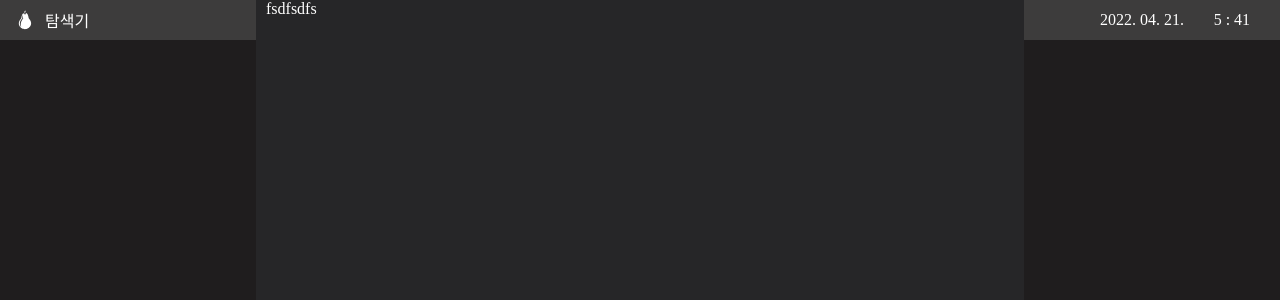
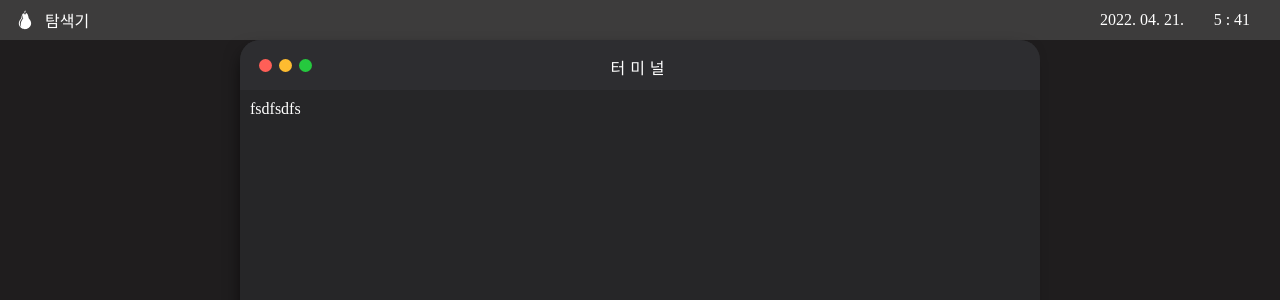
Before and after one commit to Doosies/portfolio, a React (Create React App) app in the folder front/: page / in a window 1280 px wide. Both pictures are taken after a click on the element "터미널". Shown: the top 300 px of the page. Built offline with nearby package versions, Linux system fonts and the light colour scheme.

Commit message:
기본 ui 버그 모두 수정

```diff
--- a/front/src/components/Window.tsx
+++ b/front/src/components/Window.tsx
@@ -2,7 +2,6 @@
 import styled from 'styled-components';
 import WindowMainPage from './WindowMainPage';
 import WindowTopbar from './WindowTopbar';
-import Draggable from './Draggable';
 import { ApplicationTypes } from '../enum/applicationTypes';
 import { useAppDispatch, useAppSelector } from '../modules/hooks';
 import { mouseDownWindow } from '../modules/window';
@@ -17,70 +16,82 @@
 const WindowBlock = styled.div`
     background-color: #262628;
     position: absolute;
+    border-radius: 20px;
+    box-shadow: -5px 5px 20px -10px black;
 
-    /* transition: all 10s ease-in-out; */
-    /* transform: scale(1.1); */
-    /* transform-origin: 50% 50%; */
-
-
-    @media screen and (max-width: 479px){
-        height: 100%;
-        width: 100%;
+    @media screen and (max-width: 1023px){
+        height: 80%;
+        width: 90%;
     }
-    @media screen and (min-width: 480px) {
-        height: 700px;
-        width: 60%;
-
-        bottom: 20%;
-        border-radius: 20px;
+    @media screen and (min-width: 1024px) {
+        height: 80%;
+        width: 800px;
     }
 `
 
 const Window = ({
     windowName, windowType, windowId, position
 }:WindowProps) => {
-    // console.log("window reder id: " + windowId);
-    // const handleMouseUp = (e: React.MouseEvent<HTMLDivElement>) => {
     const dispatch = useAppDispatch();
     const window = useAppSelector(state => state.window.windowList.find( el => el.windowId === windowId));
-
-    // const handleClickWindow = () => {
-
-    // }
 
     const myRef = useRef<HTMLDivElement>(null);
     const [state,setState] = useState({
         isClick: false,
         startX: 0,
         startY: 0,
-        fixedX: myRef.current?.getBoundingClientRect().left,
-        fixedY: myRef.current?.getBoundingClientRect().top
+        left: myRef.current?.getBoundingClientRect().left,
+        top: myRef.current?.getBoundingClientRect().top
     });
 
     const handleMouseDown = (e: React.MouseEvent<HTMLDivElement>) => {
 
         dispatch(mouseDownWindow(windowId));
+
         setState({
             ...state,
             isClick: true,
             startX: e.clientX,
             startY: e.clientY
         });
-        // if (onMouseDown) onMouseDown();
     }
     const handleMouseMove = (e: React.MouseEvent<HTMLDivElement>) => {
         if (state.isClick) {
-            // 마우스 좌표 (마우스 움직인 거리) + (현재 element의 위치)
-            let x = (e.clientX - state.startX) + (e.currentTarget.getBoundingClientRect().left);
-            let y = (e.clientY - state.startY) + (e.currentTarget.getBoundingClientRect().top);
+            const el = e.currentTarget;
 
+            // 현재 객체의 left, top 값 (마우스 움직인 거리) + (현재 element의 위치)
+            let left = (e.clientX - state.startX) + (e.currentTarget.getBoundingClientRect().left);
+            let top = (e.clientY - state.startY) + (e.currentTarget.getBoundingClientRect().top);
+
+            // 부모 엘레멘트
+            const parent = e.currentTarget.parentElement;
+            // 현재 객체의 실제 x, y 좌표
+            const componentX = el.getBoundingClientRect().x;
+            const componentY = el.getBoundingClientRect().y;
+
+            console.log(componentY);
+            if (parent) {
+                // // 오른쪽을 벗어나면
+                // if (componentX + el.clientWidth > parent.clientWidth -10) {
+                //     left = parent.clientWidth - el.clientWidth -10;
+                // // 왼쪽을 벗어나면
+                // }else if (componentX < 10) {
+                //     left = 10.1;
+                // // 아래쪽을 벗어나면
+                // }else if (componentY + el.clientHeight > parent.parentElement!.clientHeight -10) {
+                //     top = parent.parentElement!.clientHeight - el.clientHeight - 10;
+                // // 윗쪽을 벗어나면
+                if (componentY < 50) {
+                    top = 50;
+                }
+            }
             setState({
                 ...state,
-                fixedX: x,
-                fixedY: y,
+                left,
+                top,
                 startX: e.clientX,
                 startY: e.clientY,
-            });
+            })
         }
     }
     const handleMouseUp = (e: React.MouseEvent<HTMLDivElement>) => {
@@ -94,7 +105,7 @@
             onMouseDown={handleMouseDown}
             onMouseMove={handleMouseMove}
             onMouseLeave={handleMouseUp}
-            style={{left: `${state.fixedX}px`, top: `${state.fixedY}px`, zIndex: `${window?.zindex}`}}
+            style={{left: `${state.left}px`, top: `${state.top}px`, zIndex: `${window?.zindex}`}}
         >
             <WindowTopbar
                 windowId={windowId}
```
